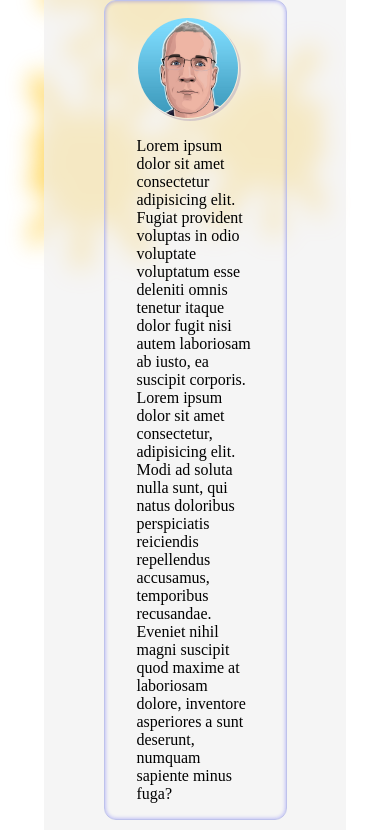
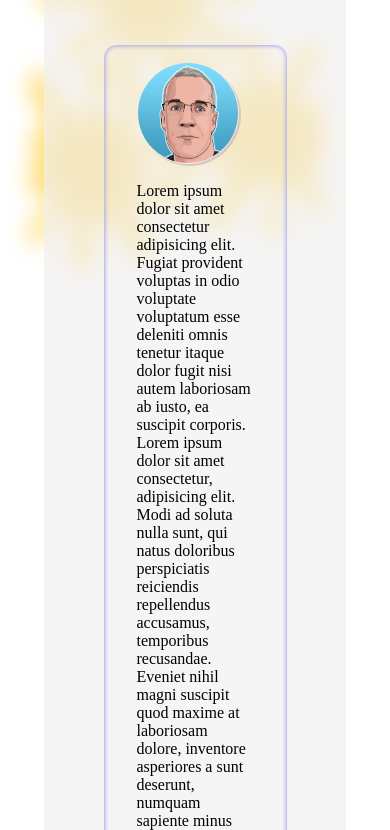
Before and after one commit to amansingh1912/portfolio-sample, a plain HTML site: page index.html in a window 390 px wide. Shown: the part 465-1295 px from the top of the page. Drawn offline with Linux system fonts and the light colour scheme.

Commit message:
Update resp.css

```diff
--- a/css/resp.css
+++ b/css/resp.css
@@ -35,7 +35,7 @@
     display: flex;
     flex-direction: column;
     align-items: center;
-    margin: 20px auto;
+    margin: 65px auto;
   }
 
   .third-inner {
```
